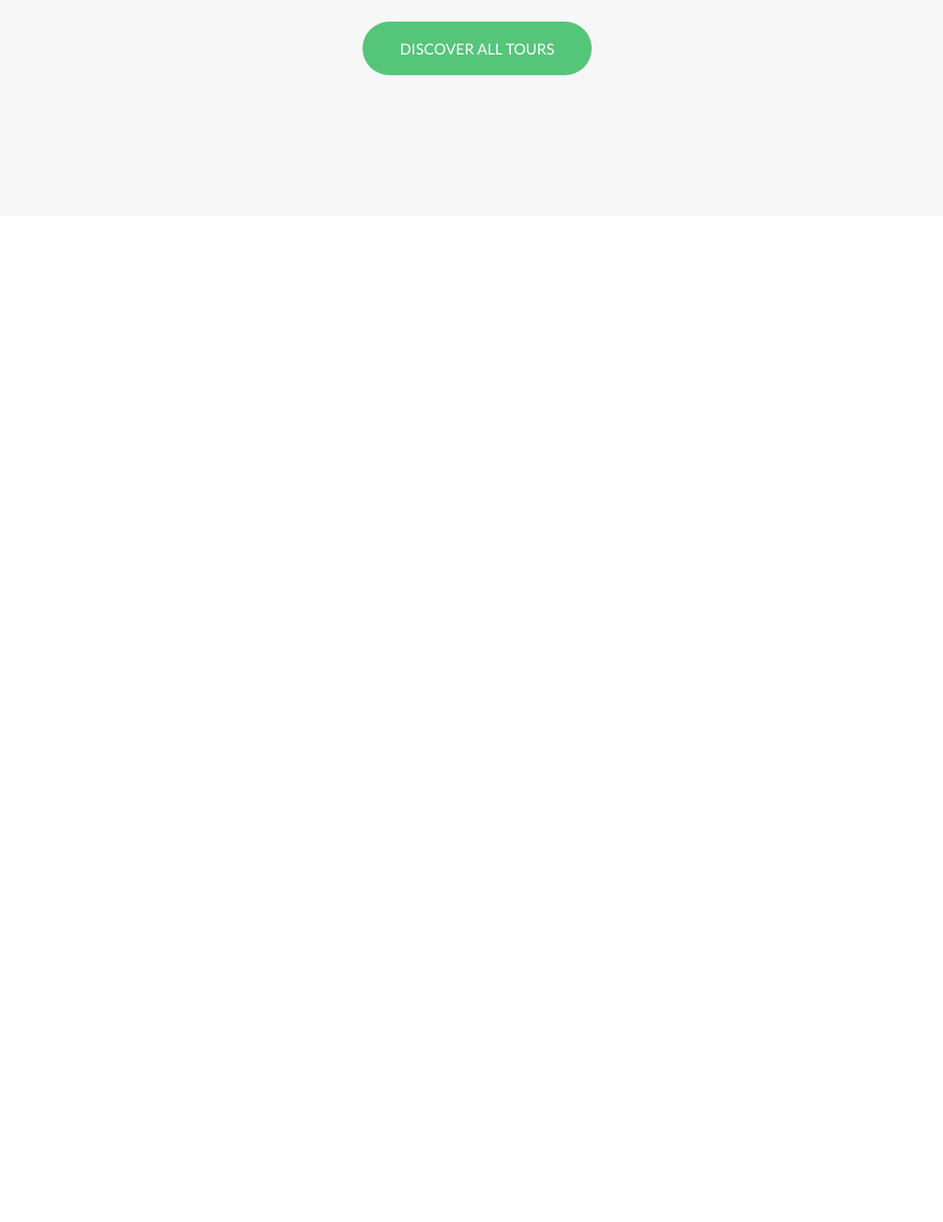
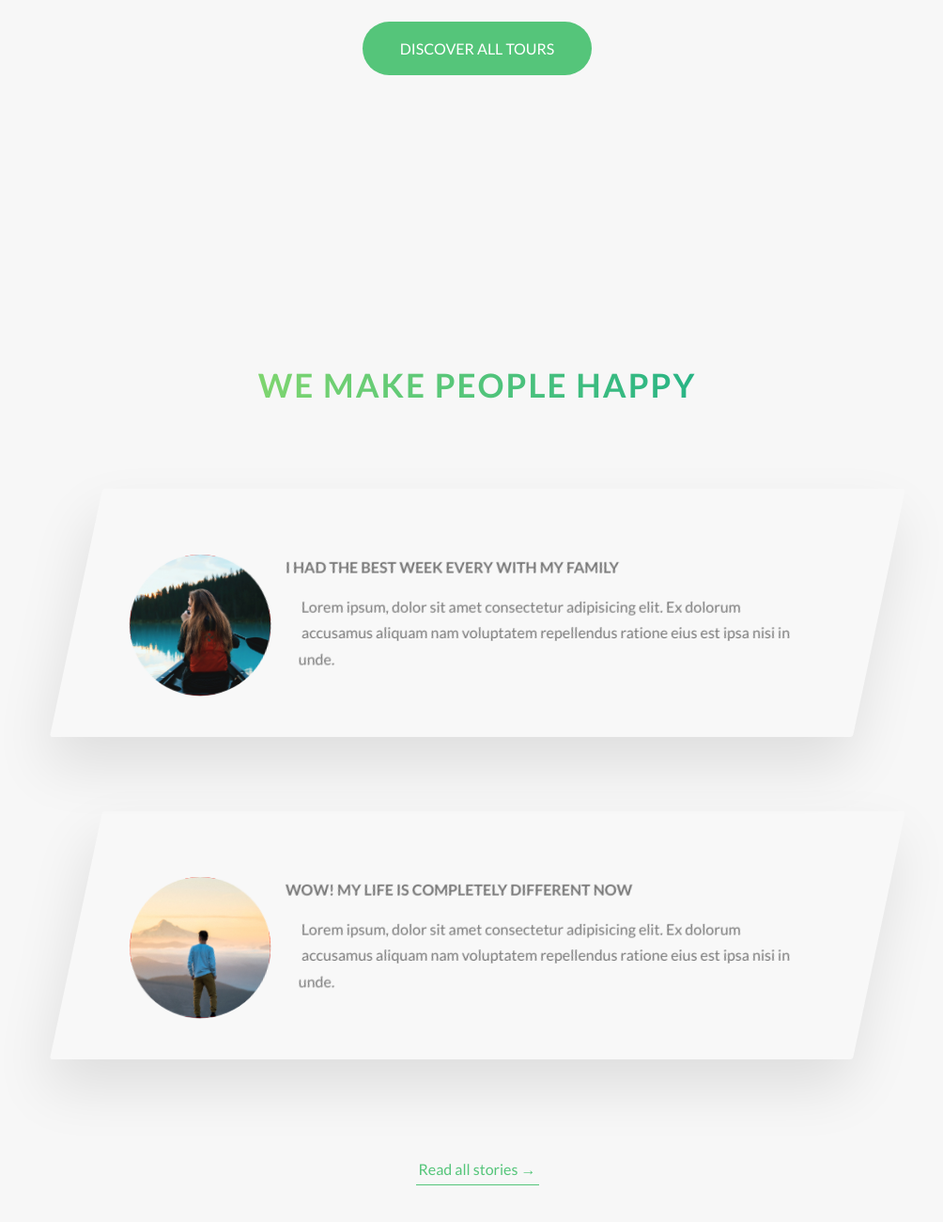
Before and after one commit to shaneiadt/natours, a website: page index.html in a window 1280 px wide. Shown: the part 3110-4410 px from the top of the page at 94% size, without its empty margins (132-1136 px from the left). Before the commit the page ends 3370 px from the top, so only its background shows below. Drawn offline with Linux system fonts and the light colour scheme.

Commit message:
story blocks

```diff
--- a/index.html
+++ b/index.html
@@ -201,6 +201,46 @@
         </div>
     </section>
 
+    <section class="section-stories">
+        <div class="u-center-text u-margin-bottom-big">
+            <h2 class="heading-secondary">We make people happy</h2>
+        </div>
+
+        <div class="row">
+            <div class="story">
+                <figure class="story__shape">
+                    <img class="story__img" src="./img/nat-8.jpg" alt="Person on a tour">
+                    <figcaption class="story__caption">
+                        Mary Smith
+                    </figcaption>
+                </figure>
+                <div class="story__text">
+                    <h3 class="heading-tertiary u-margin-bottom-small">I had the best week every with my family</h3>
+                    <p>Lorem ipsum, dolor sit amet consectetur adipisicing elit. Ex dolorum accusamus aliquam nam voluptatem repellendus ratione eius est ipsa nisi in unde.</p>
+                </div>
+            </div>
+        </div>
+
+        <div class="row">
+            <div class="story">
+                <figure class="story__shape">
+                    <img class="story__img" src="./img/nat-9.jpg" alt="Person on a tour">
+                    <figcaption class="story__caption">
+                        Jack Wilson
+                    </figcaption>
+                </figure>
+                <div class="story__text">
+                    <h3 class="heading-tertiary u-margin-bottom-small">WOW! My life is completely different now</h3>
+                    <p>Lorem ipsum, dolor sit amet consectetur adipisicing elit. Ex dolorum accusamus aliquam nam voluptatem repellendus ratione eius est ipsa nisi in unde.</p>
+                </div>
+            </div>
+        </div>
+
+        <div class="u-center-text u-margin-top-huge">
+            <a href="#" class="btn-text">Read all stories &rarr;</a>
+        </div>
+    </section>
+
 
     <!-- <section class="grid-test">
         <div class="row">
--- /dev/null
+++ b/sass/components/_story.scss
@@ -0,0 +1,57 @@
+.story {
+  width: 75%;
+  margin: 0 auto;
+  box-shadow: 0 3rem 6rem rgba($color-black, 0.1);
+  background-color: rgba($color-white, 0.1);
+  border-radius: 3px;
+  padding: 7rem;
+  padding-left: 9rem;
+  font-size: $default-font-size;
+  transform: skewX(-12deg);
+
+  &__shape {
+    border: 2px solid red;
+    width: 15rem;
+    height: 15rem;
+    float: left;
+    shape-outside: circle(50% at 50% 50%);
+    clip-path: circle(50% at 50% 50%);
+    transform: translateX(-3rem) skewX(12deg);
+    position: relative;
+  }
+
+  &__img {
+    height: 100%;
+    transform: translateX(-3rem) scale(1.4);
+    transition: all .5s;
+    backface-visibility: hidden;
+  }
+
+  &__text {
+    transform: skewX(12deg);
+  }
+
+  &__caption {
+    opacity: 0;
+    position: absolute;
+    top: 50%;
+    left: 50%;
+    transform: translate(-50%, 0%);
+    color: $color-white;
+    text-transform: uppercase;
+    font-size: 1.7rem;
+    text-align: center;
+    transition: all .5s;
+    backface-visibility: hidden;
+  }
+
+  &:hover &__caption {
+    opacity: 1;
+    transform: translate(-50%, -50%);
+  }
+
+  &:hover &__img {
+    transform: translateX(-3rem) scale(1.1);
+    filter: blur(3px) brightness(80%);
+  }
+}
--- a/sass/main.scss
+++ b/sass/main.scss
@@ -11,6 +11,7 @@
 @import './components/card';
 @import './components/composition';
 @import './components/feature-box';
+@import './components/story';
 
 @import './layout/grid';
 @import './layout/header';
--- a/sass/pages/_home.scss
+++ b/sass/pages/_home.scss
@@ -26,3 +26,8 @@
   padding: 25rem 0 15rem 0;
   margin-top: -10rem;
 }
+
+.section-stories {
+  padding: 15rem 0;
+  background-color: $color-grey-light-1;
+}
```
Also changed, not shown: css/style.css.
